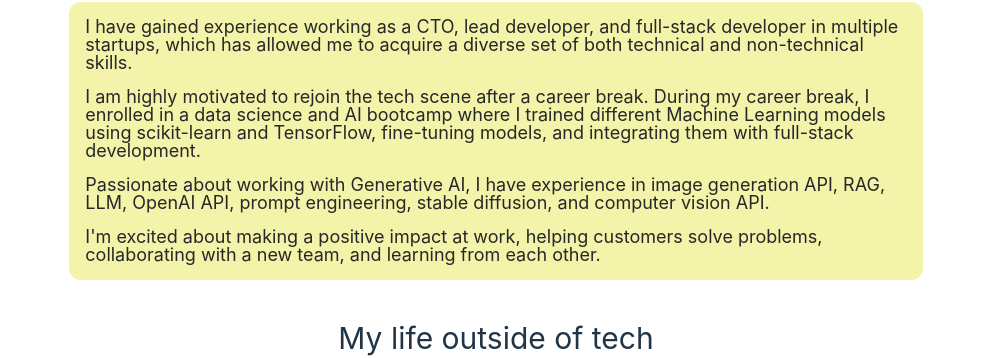
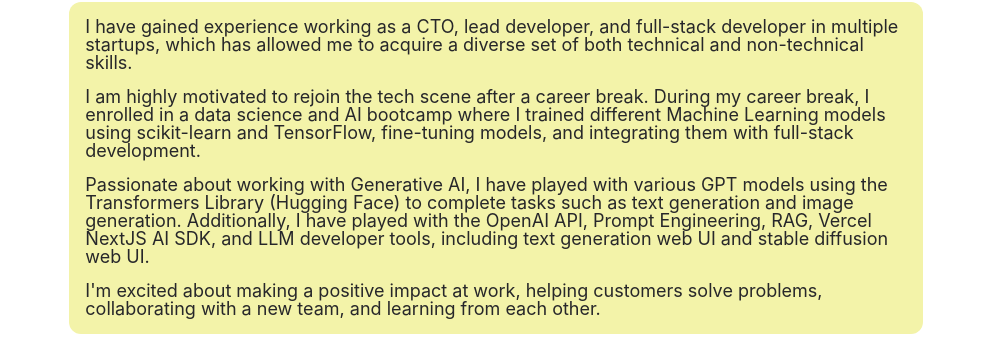
Before and after one commit to environmentallyconsciouscoder/personal-website, a React (Vite) app: page / in a window 1280 px wide. Shown: the part 2700-3058 px from the top of the page, without its empty margins (144-1135 px from the left). Built offline with nearby package versions, Linux system fonts and the light colour scheme.

Commit message:
chore: updated aboutme

```diff
--- a/src/data_two.ts
+++ b/src/data_two.ts
@@ -233,7 +233,7 @@ export const aboutMe = [{
 },
 {    text: "I am highly motivated to rejoin the tech scene after a career break. During my career break, I enrolled in a data science and AI bootcamp where I trained different Machine Learning models using scikit-learn and TensorFlow, fine-tuning models, and integrating them with full-stack development.",
 },
-{   text: "Passionate about working with Generative AI, I have experience in image generation API, RAG, LLM, OpenAI API, prompt engineering, stable diffusion, and computer vision API."},
+{   text: "Passionate about working with Generative AI, I have played with various GPT models using the Transformers Library (Hugging Face) to complete tasks such as text generation and image generation. Additionally, I have played with the OpenAI API, Prompt Engineering, RAG, Vercel NextJS AI SDK, and LLM developer tools, including text generation web UI and stable diffusion web UI."},
 { text: "I'm excited about making a positive impact at work, helping customers solve problems, collaborating with a new team, and learning from each other."}
 ]
 
```
